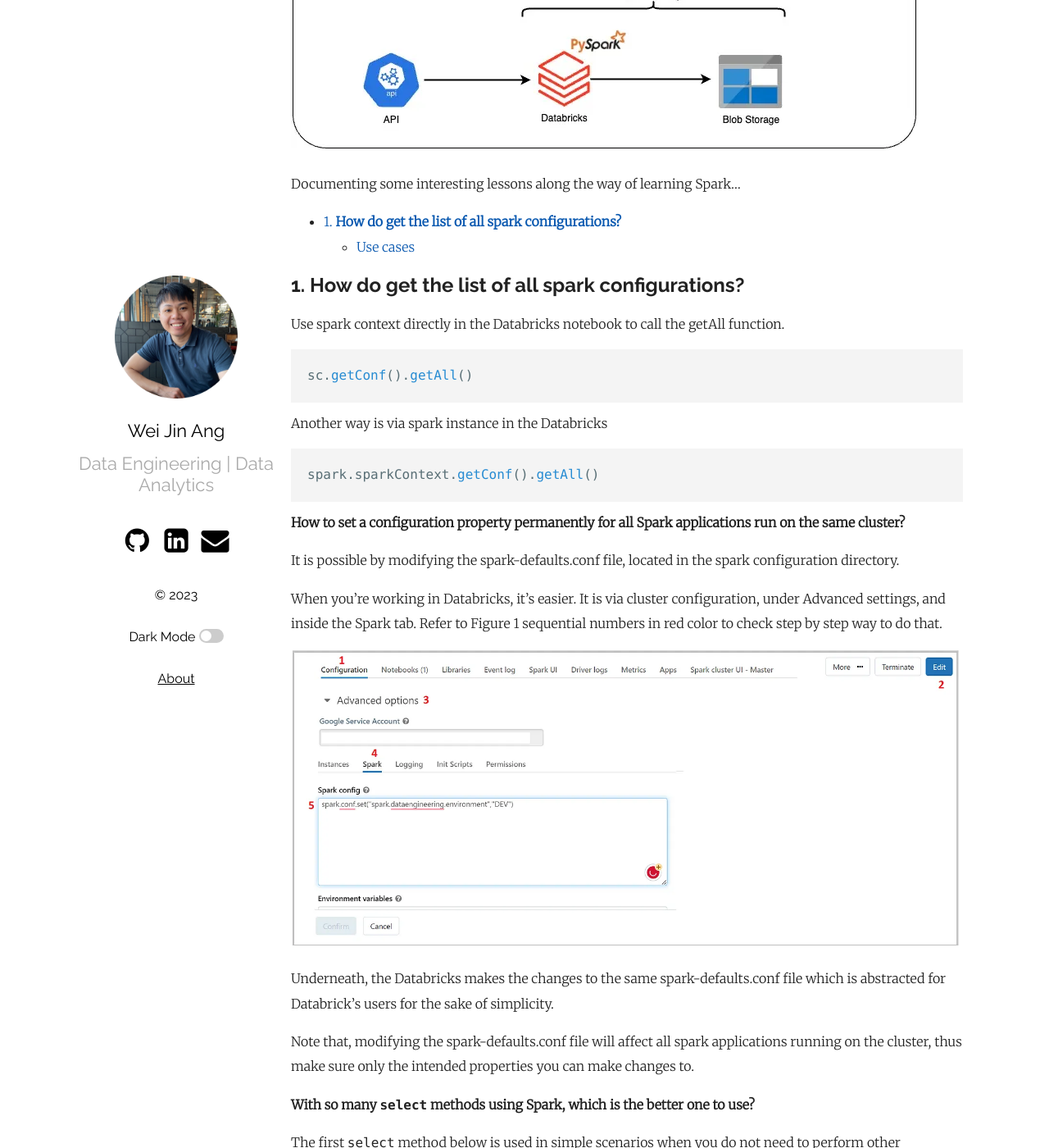
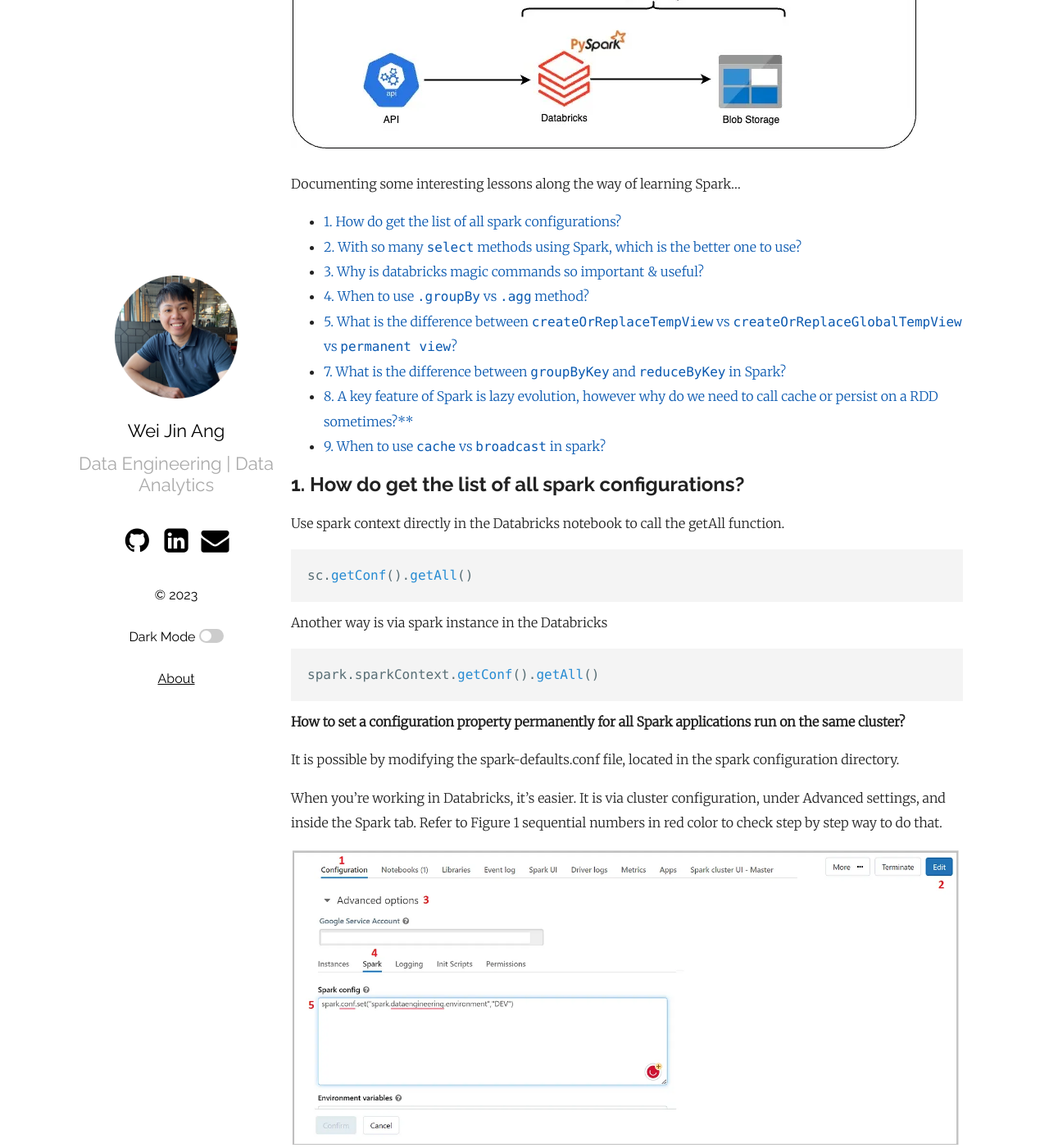
Before and after one commit to wjang96/wjang96.github.io, a Jekyll site: the page built from _posts/2023-10-22-Spark related quickies.markdown, in a window 1280 px wide and 1400 px high, scrolled down 465 px. Shown: the whole window at 82% size. Built offline with Jekyll 4.4.1, drawn with Linux system fonts in a browser that asks for light colours; some of the changed text lies outside the part shown.

Commit message:
Update 2023-10-22-Spark related quickies.markdown

````diff
--- a/_posts/2023-10-22-Spark related quickies.markdown
+++ b/_posts/2023-10-22-Spark related quickies.markdown
@@ -18,7 +18,7 @@
 * TOC
 {:toc}
 
-## 1. **How do get the list of all spark configurations?**
+## 1. How do get the list of all spark configurations?
 
 Use spark context directly in the Databricks notebook to call the getAll function.
 ```python
@@ -42,7 +42,7 @@
 
 Note that, modifying the spark-defaults.conf file will affect all spark applications running on the cluster, thus make sure only the intended properties you can make changes to.
 
-**With so many `select` methods using Spark, which is the better one to use?**
+## 2. With so many `select` methods using Spark, which is the better one to use?
 
 The first `select` method below is used in simple scenarios when you do not need to perform other functions. The other 3 select methods allow you to apply column based functions like for eg. alias (changing column name). This give you more flexibility.
 
@@ -58,7 +58,7 @@
 df_selected = df.select(col("id").alias("location_id"), col("name"), col("location"), col("country"), col("lat"), col("lng"), col("alt))
 ```
 
-**Why is databricks magic commands so important & useful?**
+## 3. Why is databricks magic commands so important & useful?
 
 Below list is not an exhaustive list but shows you the list of various useful magic commands you can use in Databricks notebook. Essentially, magic commands allow you to write code in multiple languages using the same notebook!
 ```python
@@ -79,7 +79,7 @@
 
 ![DF_wideformat]({{ '/assets/databricks_4.png' | relative_url }})
 
-**When to use `.groupBy` vs `.agg` method?**
+## 4. When to use `.groupBy` vs `.agg` method?
 
 You are not able to use `.groupBy` method if you are intending to perform more than 1 aggregration after the `.groupBy` method.
 ```python
@@ -98,7 +98,7 @@
   .show()
 ```
 
-**What is the difference between `createOrReplaceTempView` vs `createOrReplaceGlobalTempView` vs `permanent view`?**
+## 5. What is the difference between `createOrReplaceTempView` vs `createOrReplaceGlobalTempView` vs `permanent view`?
 
 | View         | Description                | Scenario                |
 | --------------- | ---------------- | ---------------- |
@@ -106,7 +106,7 @@
 | `createOrReplaceGlobalTempView` | A global view compared to a temporary view is available across the whole application and in databricks context, this means the global view is available within all the the notebooks attached to the same cluster.| When you have other notebooks working on the same view|
 | `permanent` | Even if you detach notebook from clsuter or terminate cluster and restart, the permanent view would still exist. | When you have some pipelines accessing to the views directly, eg. monitoring dashboards|
 
-**What is the difference between `groupByKey` and `reduceByKey` in Spark?**
+## 7. What is the difference between `groupByKey` and `reduceByKey` in Spark?
 
 **Pros and Cons of groupByKey()**
 
@@ -118,7 +118,7 @@
 
 In summary, while reduceByKey() is generally more efficient than groupByKey(), there are still situations where groupByKey() may be a better choice due to its simplicity, flexibility, and applicability to non-associative operations. It is important to understand the characteristics of the dataset and the requirements of the operation when choosing between these two methods.
 
-**A key feature of Spark is lazy evolution, however why do we need to call cache or persist on a RDD sometimes?**
+## 8. A key feature of Spark is lazy evolution, however why do we need to call cache or persist on a RDD sometimes?**
 
 Caching or persistence are optimization techniques for (iterative and interactive) Spark computations. They help saving interim partial results so they can be reused in subsequent stages. These interim results as RDDs are thus kept in memory (default) or more solid storage like disk and/or replicated. RDDs can be cached using cache operation. They can also be persisted using persist operation.
 
@@ -126,7 +126,7 @@
 
 It should go without saying that if you only read a dataset once there is no point in caching it, it will actually make your job slower. The size of cached datasets can be seen from the Spark Shell!
 
-- When to use `cache` vs `broadcast` in spark?
+## 9. When to use `cache` vs `broadcast` in spark?
 
 In Apache Spark, both caching and broadcasting are techniques used to optimize data processing and improve the performance of distributed computations, but they serve different purposes and have distinct use cases.
 
@@ -153,7 +153,7 @@
 
 The choice between caching and broadcasting depends on the size and usage patterns of the data and the specific requirements of your Spark application.
 
-### Use cases
+**Use cases**
 
 - Broadcast - reduce **communication costs** of data over the network by provide a **copy of shared data** to each executor.
 - Cache - reduce **computation costs** of data for repeated operations by **saving the processed data** and its **steps** (for lookup).
````
